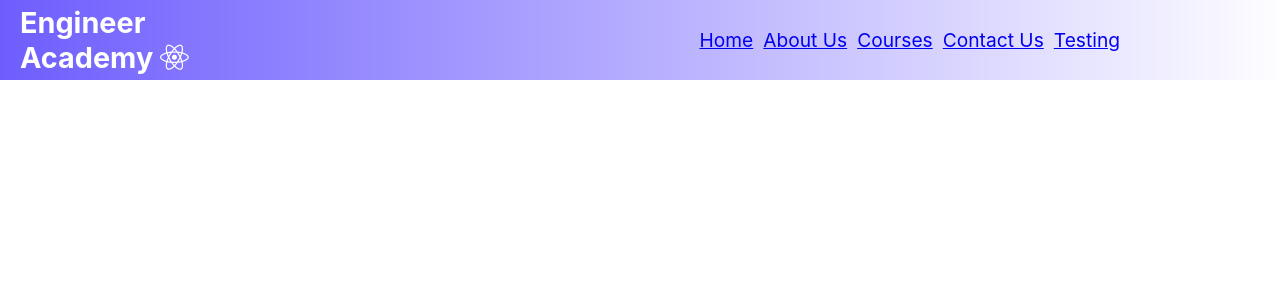
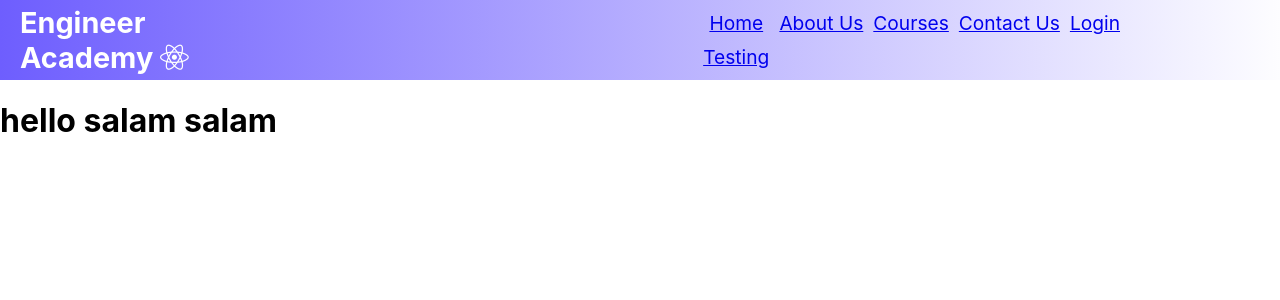
Before and after one commit to digitalbangash1/Project-FrontEnd, a React (Create React App) app: page /login in a window 1280 px wide. Shown: the top 300 px of the page. Built offline with nearby package versions, Linux system fonts and the light colour scheme.

Commit message:
login routing

```diff
--- a/package.json
+++ b/package.json
@@ -8,6 +8,7 @@
     "@testing-library/user-event": "^13.5.0",
     "axios": "^0.26.0",
     "bootstrap": "^5.1.3",
+    "formik": "^2.2.9",
     "react": "16.8",
     "react-bootstrap": "^2.1.2",
     "react-dom": "16.8",
@@ -16,12 +17,10 @@
     "react-pro-sidebar": "^0.7.1",
     "react-responsive-sidebar": "^0.1.16",
     "react-router-dom": "^6.2.2",
-
     "react-scripts": "^5.0.0",
     "react-scroll": "^1.8.6",
     "router-dom": "^2.2.9",
     "styled-components": "^5.0.0",
-
     "stylish-sidebar": "^1.1.2",
     "web-vitals": "^2.1.4"
   },
--- a/src/App.js
+++ b/src/App.js
@@ -1,22 +1,25 @@
-import React from 'react';
-import Navbar from './components/Navbar/Navbar';
-import { Route, Routes } from 'react-router-dom';
-import CourseList from './components/Courses/CourseList';
-import CourseDetails from './components/Courses/CourseDetails';
-import Home from './components/Home/Home';
-import Testing from './components/testing';
-import Description from './pages/description';
+import React from "react";
+import Navbar from "./components/Navbar/Navbar";
+import { Route, Routes } from "react-router-dom";
+import CourseList from "./components/Courses/CourseList";
+import CourseDetails from "./components/Courses/CourseDetails";
+import Home from "./components/Home/Home";
+import Testing from "./components/testing";
+import Login from "./components/login/login";
+
+
 
 
 function App() {
   return (
     <div className="App">
-          <Navbar />
+      <Navbar />
 
       <Routes>
         <Route path="/courses" element={<CourseList />} />
         <Route path="/courses/:courseId" element={<CourseDetails />} />
         <Route path="testing" element={<Testing />} />
+        <Route path = "/login" element ={<Login/>} />
         <Route path="/" element={<Home />} />
       </Routes>
     </div>
--- a/src/components/Navbar/MenuItems.js
+++ b/src/components/Navbar/MenuItems.js
@@ -25,10 +25,16 @@
 
     },
     {
+        title:'Login',
+        url: '/login',
+        cName: 'nav-links'
+    },
+    {
         title:'Testing',
         url: '/testing',
         cName: 'nav-links'
     },
 
 
+
 ]
--- a/src/components/Navbar/Navbar.css
+++ b/src/components/Navbar/Navbar.css
@@ -24,7 +24,7 @@
     grid-gap: 10px;
     list-style: none;
     text-align: center;
-    width: 75vw;
+    width: 80vw;
     justify-content: end;
     margin-right: 10rem;
     color: #fff;
--- /dev/null
+++ b/src/components/login/login.css
@@ -0,0 +1,3 @@
+.test h1 {
+    font-size: large;
+}
--- /dev/null
+++ b/src/components/login/login.js
@@ -0,0 +1,13 @@
+import React, { Component } from "react";
+
+class Login extends Component {
+render() {
+    return <div className="test">
+        <h1>
+        hello salam salam
+            </h1>
+    </div>;
+}
+}
+
+export default Login
```
Also changed, not shown: 1 other file (tests, documents, lock files or other folders). Lines whose indentation alone changed are shown as unchanged.
